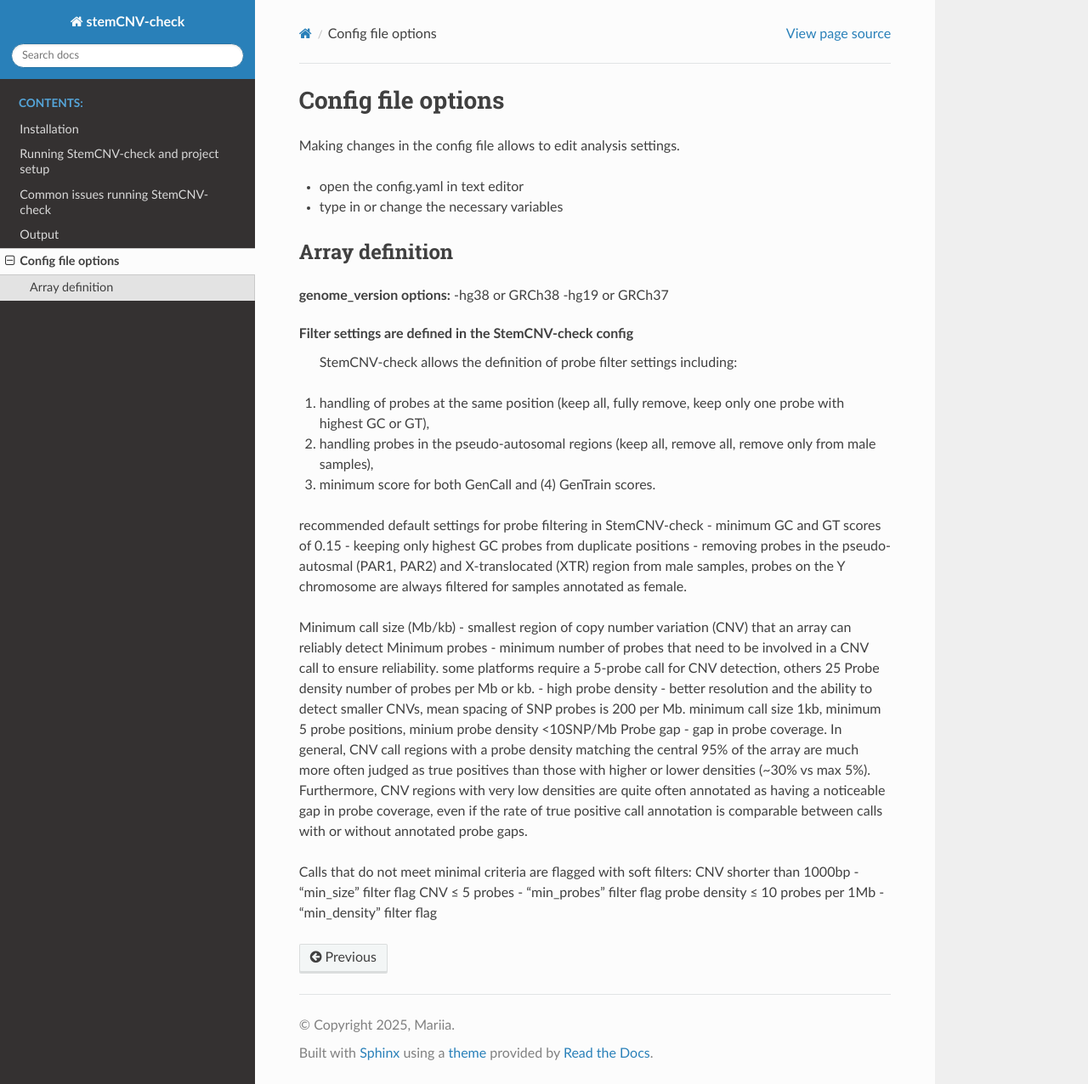
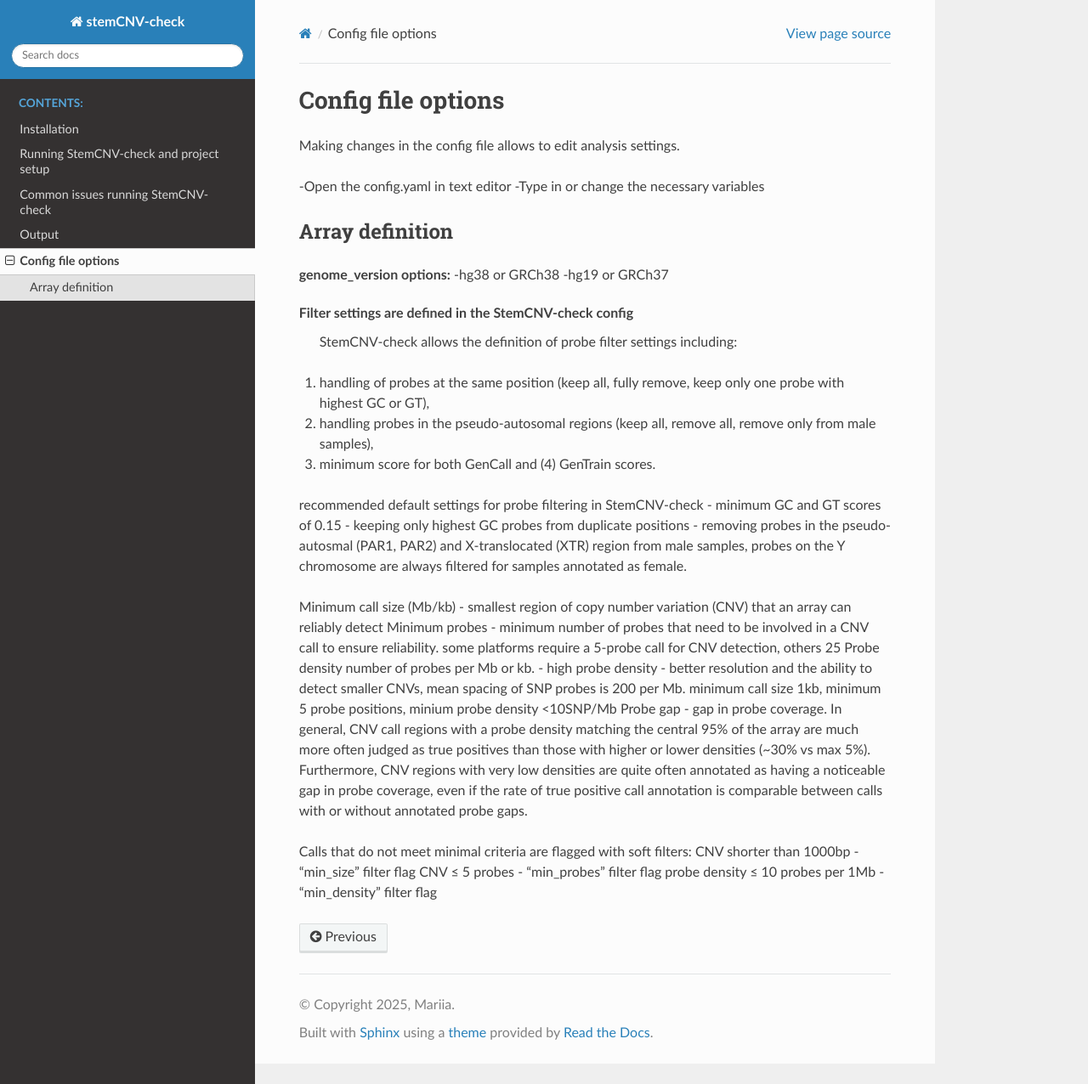
Before and after one commit to icalledmyselfmoon/stemCNV_check_Read_the_docs, a Sphinx documentation site: the page built from source/filters_labels_config.rst, in a window 1280 px wide and 1276 px high. Shown: the whole window at 85% size. Built offline with Sphinx 7.4.7 and the Read the Docs theme 3.1.0, drawn with Linux system fonts in a browser that asks for light colours.

Commit message:
Add files via upload

```diff
--- a/source/filters_labels_config.rst
+++ b/source/filters_labels_config.rst
@@ -1,11 +1,10 @@
-
 Config file options
 ============
 
 Making changes in the config file allows to edit analysis settings.
 
-- open the config.yaml in text editor
-- type in or change the necessary variables
+-Open the config.yaml in text editor
+-Type in or change the necessary variables
 
 Array definition
 --------------
```
